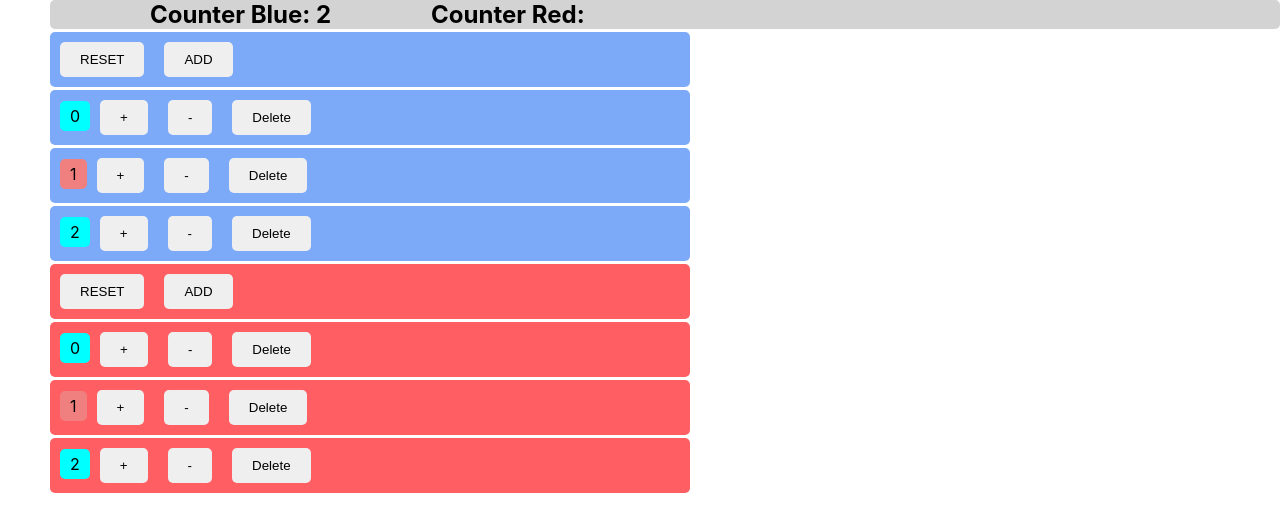
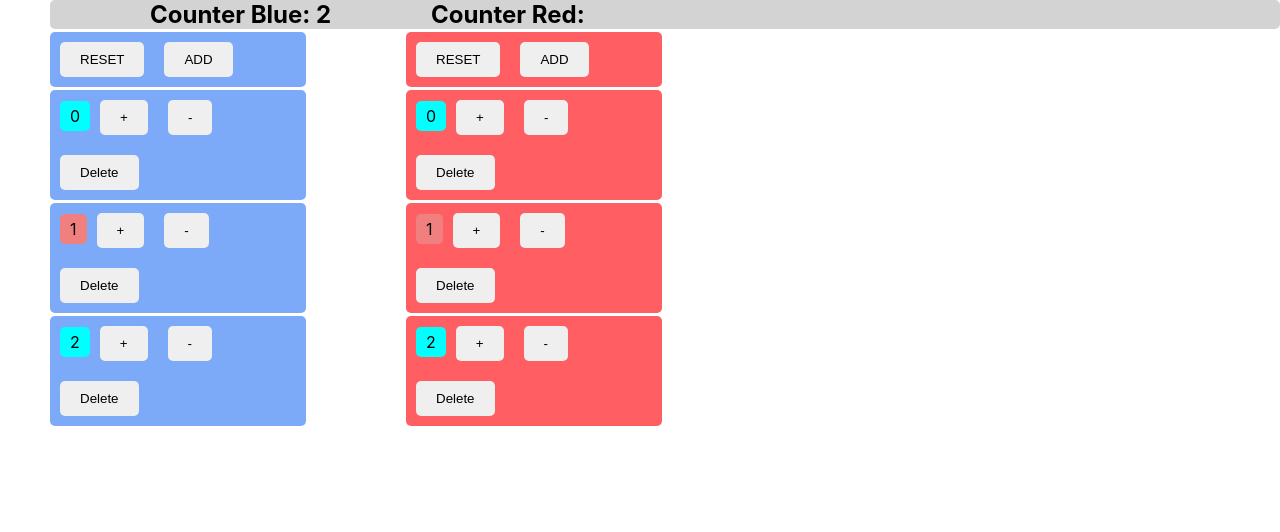
Before and after one commit to snieto10/sergiocounter, a React (Create React App) app: page / in a window 1280 px wide. Shown: the top 532 px of the page. Built offline with nearby package versions, Linux system fonts and the light colour scheme.

Commit message:
complete red counter on right

```diff
--- a/src/App.css
+++ b/src/App.css
@@ -67,7 +67,7 @@
 
 .counter-box {
   background-color: rgb(125, 170, 248);
-  max-width: 50vw;
+  max-width: 20vw;
   margin-top: 3px;
   margin-left: 50px;
   margin-right: 50px;
@@ -75,7 +75,7 @@
 }
 .counter-boxred {
   background-color: rgb(255, 94, 99);
-  max-width: 50vw;
+  max-width: 20vw;
   margin-top: 3px;
   margin-left: 50px;
   margin-right: 50px;
@@ -99,3 +99,11 @@
 .red {
   background-color: lightcoral;
 }
+
+.left {
+  display: inline-block;
+}
+
+.right {
+  display: inline-block;
+}
--- a/src/App.js
+++ b/src/App.js
@@ -60,6 +60,7 @@ class App extends Component {
         <NavBar
           counters={this.state.counters.filter((c) => c.value > 0).length}
         />
+        <div className="left">
           <Counters
             counters={this.state.counters}
             onReset={this.handleReset}
@@ -68,6 +69,8 @@ class App extends Component {
             onDelete={this.handleDelete}
             onAdd={this.handleAdd}
           />
+        </div>
+        <div className="right">
           <RedCounters
             counters={this.state.counters}
             onReset={this.handleReset}
@@ -76,6 +79,7 @@ class App extends Component {
             onDelete={this.handleDelete}
             onAdd={this.handleAdd}
           />
+        </div>
       </React.Fragment>
     );
   }
```
Lines whose indentation alone changed are shown as unchanged.
